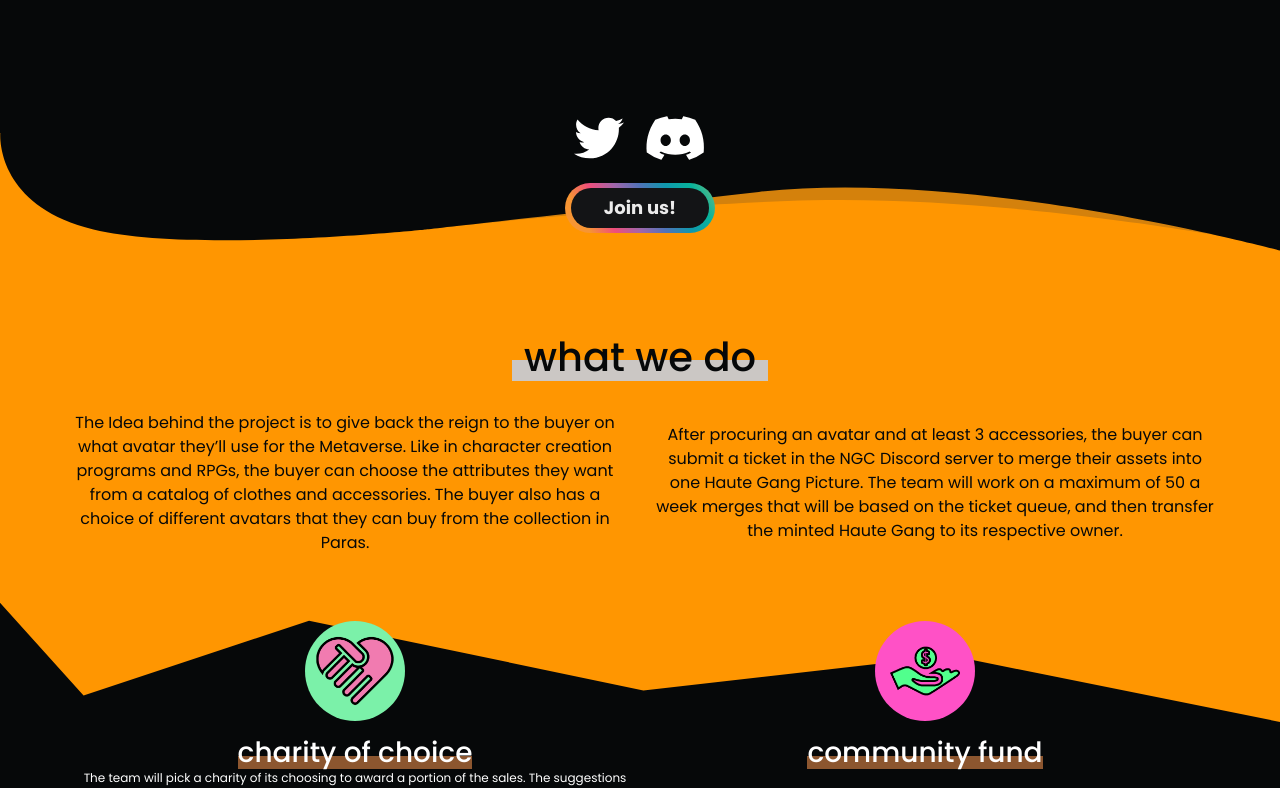
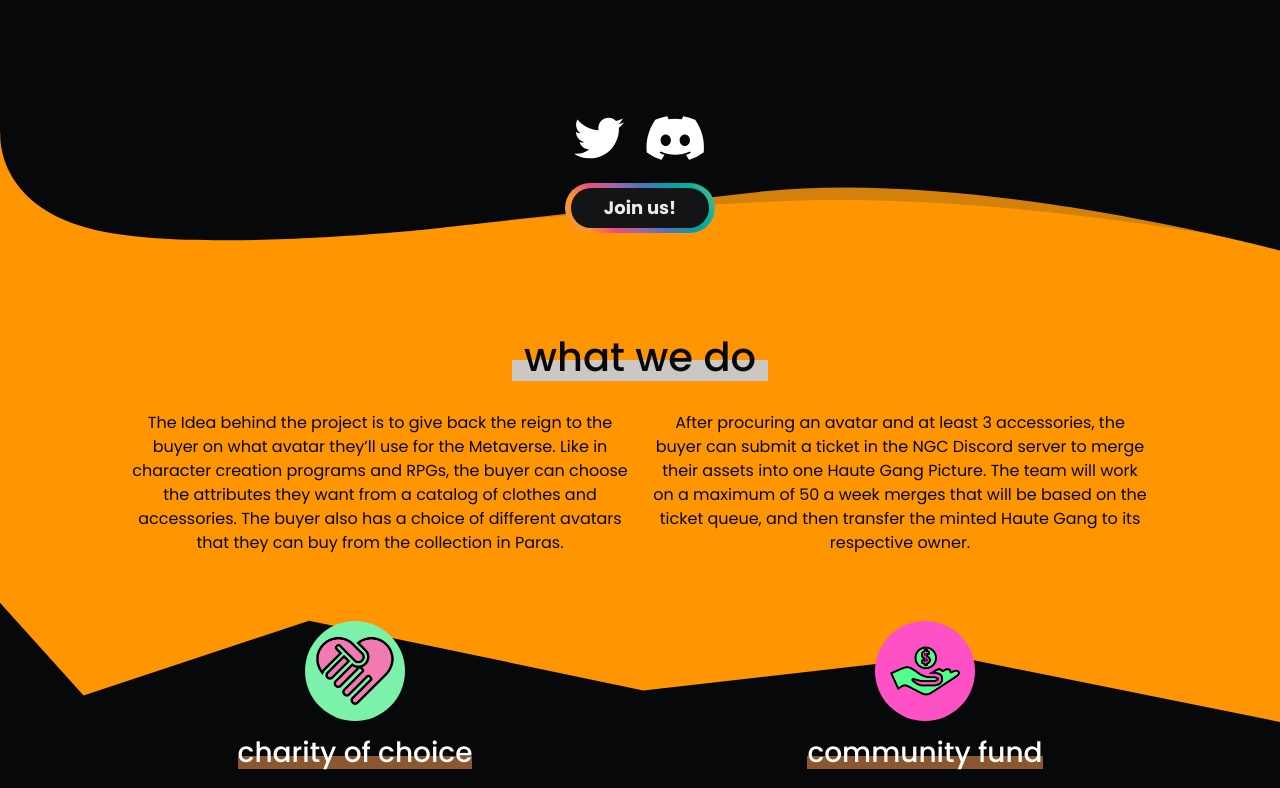
Before and after one commit to fromabby/ngc-landing-page, a React (Create React App) app: page / in a window 1280 px wide. Shown: the part 420-1208 px from the top of the page. Built offline with nearby package versions, Linux system fonts and the light colour scheme; a web font is replaced by a local one.

Commit message:
updated design

```diff
--- a/src/components/Home.css
+++ b/src/components/Home.css
@@ -135,6 +135,16 @@
     background-color: var(--bg-color);
 }
 
+.idea-section {
+    display: flex;
+    flex-direction: column;
+    align-items: center;
+    justify-content: center;
+    padding: 0 50px;
+    text-align: center;
+    margin: auto;
+}
+
 
 /*offer section*/
 
--- a/src/components/home/IdeaSection.js
+++ b/src/components/home/IdeaSection.js
@@ -13,6 +13,7 @@ const IdeaSection = () => {
                         </g>
                     </svg>
                     <div className="idea-section">
+                        <Container className='p-0'>
                             <Row className="section-title what-we-do">
                                 <h2 className="highlight white">what we do</h2>
                             </Row>
@@ -26,6 +27,7 @@ const IdeaSection = () => {
                                         After procuring an avatar and at least 3 accessories, the buyer can submit a ticket in the NGC Discord server to merge their assets into one Haute Gang Picture. The team will work on a maximum of 50 a week merges that will be based on the ticket queue, and then transfer the minted Haute Gang to its respective owner.</p>
                                 </Col>
                             </Row>
+                        </Container>
                     </div>
                 </section>
 
--- a/src/components/home/Offers.js
+++ b/src/components/home/Offers.js
@@ -18,7 +18,7 @@ const Offers = () => {
                                 <Col md={6} style={{ marginBottom: '50px' }}>
                                     <img src="./assets/icons/Charity.png" className="offer-icon" />
                                     <h1 className="highlight gold">charity of choice</h1>
-                                    <p className='pt-6'>The team will pick a charity of its choosing to award a portion of the sales. The suggestions of the community will be greatly considered, especially the vote of the Haute Gang.
+                                    <p className='pt-4'>The team will pick a charity of its choosing to award a portion of the sales. The suggestions of the community will be greatly considered, especially the vote of the Haute Gang.
                                     </p><p>
                                         The allocated funds will be used every four cycles to be donated to the charity of choice. For full transparency, it will be documented in the NGC Discord Server.</p>
                                 </Col>
--- a/src/index.css
+++ b/src/index.css
@@ -7,6 +7,8 @@ body {
     -webkit-font-smoothing: antialiased;
     -moz-osx-font-smoothing: grayscale;
     /* background-color: #060809; */
+    width: 100vw;
+    overflow-x: hidden;
 }
 
 code {
```
Lines whose indentation alone changed are shown as unchanged.
